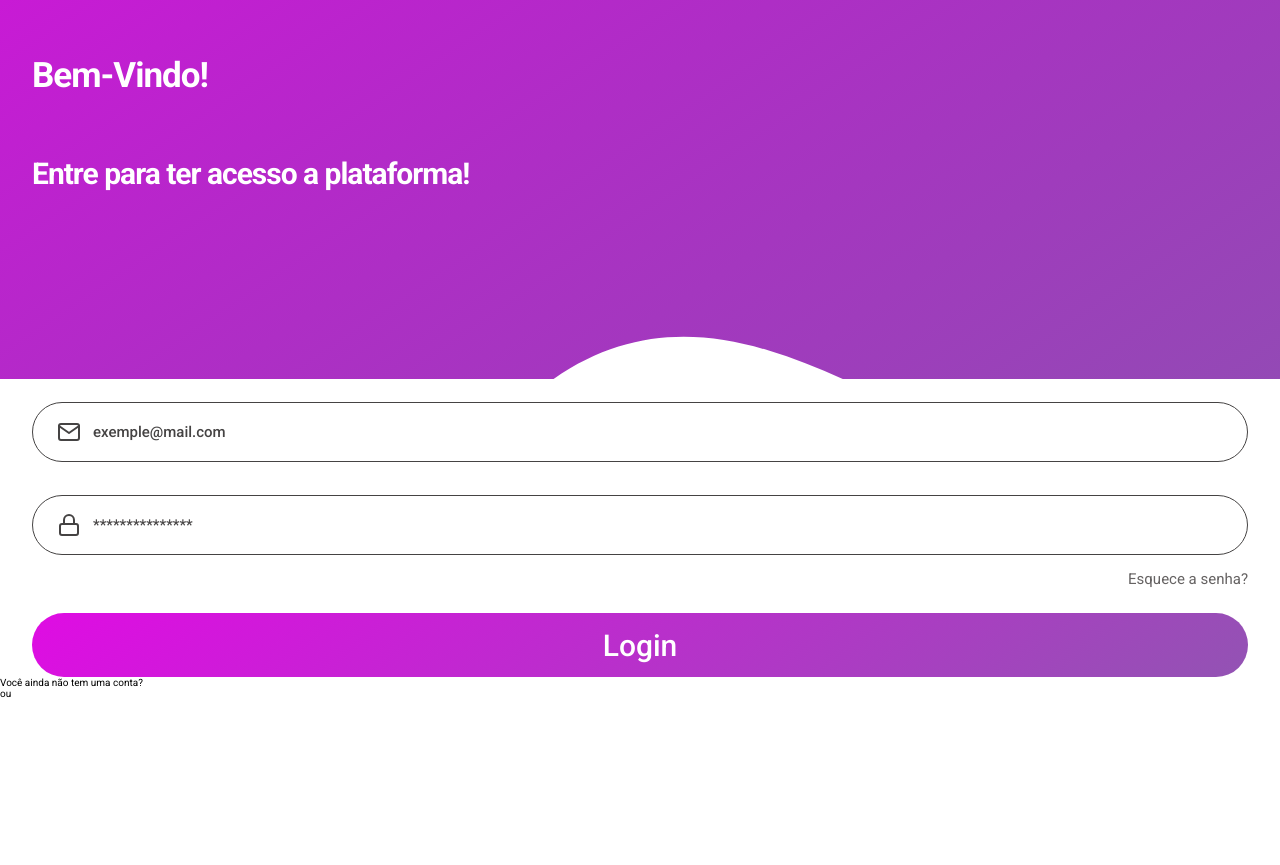
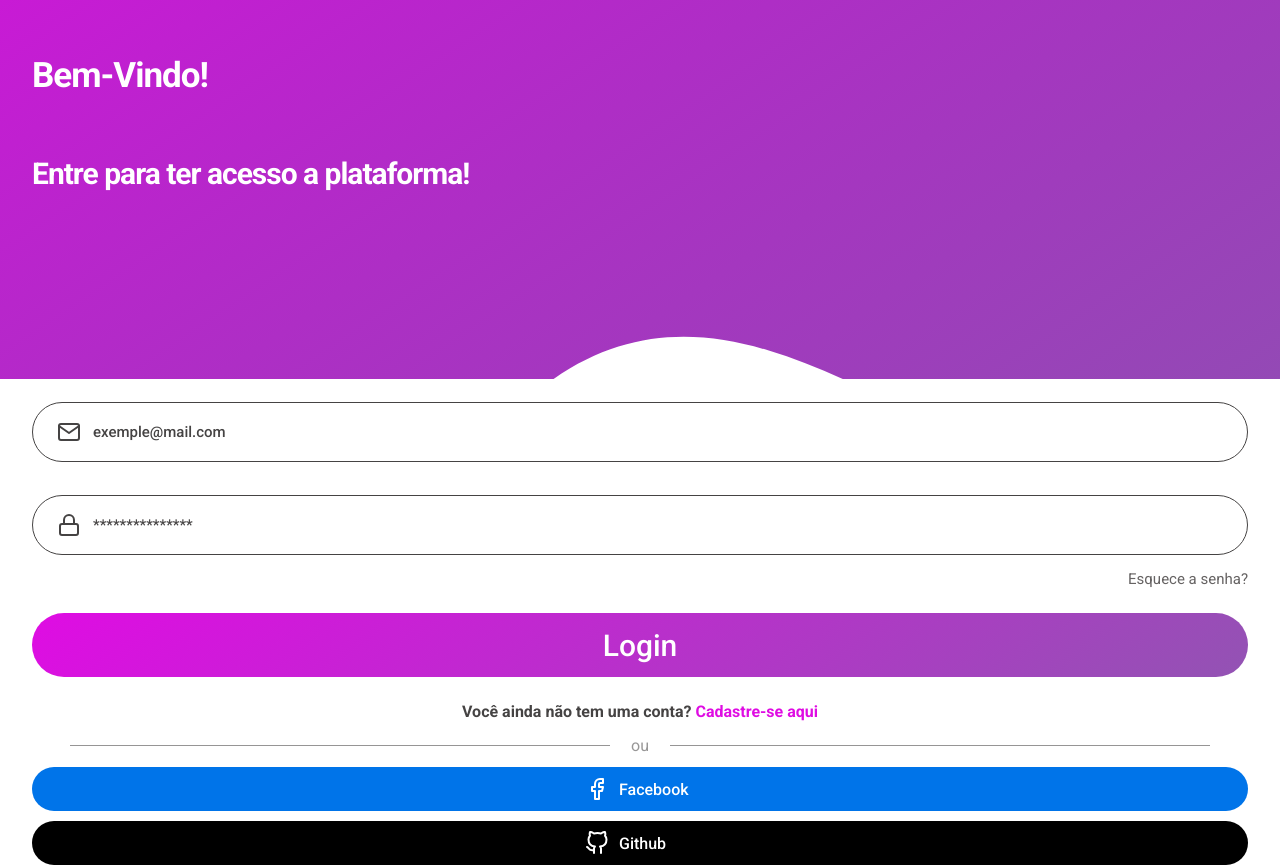
Before and after one commit to Gabriel-Souza2/Tela-login-Responsiva, a plain HTML site: page index.html in a window 1280 px wide. Before the commit the page ends 800 px from the top, so only its background shows below. Drawn offline with nearby package versions, Linux system fonts and the light colour scheme.

Commit message:
Criando botões de login social

```diff
--- a/index.html
+++ b/index.html
@@ -43,9 +43,33 @@
 
     <!--       Fim do form    -->
 
-    <div class="create-count">
+    <div class="create-account">
         <p>Você ainda não tem uma conta? <a href="">Cadastre-se aqui</a></p>
-        <p>ou</p>
+    </div>
+    <div class="social-login">
+        <div class="wrapper-or">
+            <div class="wrapper-line">
+                <span class="line"></span>
+            </div>
+            <span>ou</span>
+            <div class="wrapper-line">
+                <span class="line"></span>
+            </div>
+        </div>
+        <div class="wrapper-btn-social">
+            <a href="" class="btn-facebook">
+                <div>
+                    <i data-feather="facebook" class="icon-btn-social"></i>
+                    Facebook
+                </div>
+            </a>
+            <a href="" class="btn-github">
+                <div>
+                    <i data-feather="github" class="icon-btn-social"></i>
+                    Github
+                </div>
+            </a>
+        </div>
 
     </div>
 
--- a/sass/main.scss
+++ b/sass/main.scss
@@ -142,3 +142,96 @@
         box-shadow: 0 0 5px rgba(43, 10, 113, 0.59);
     }
 }
+
+.create-account {
+    display: flex;
+    justify-content: center;
+    align-items: center;
+
+    color: #454343;
+    font-size: 1.6rem;
+    font-weight: bold;
+
+    margin-top: 2.5rem;
+    padding:0 3.2rem;
+
+    a {
+        color:#DF0CE3;
+    }
+}
+
+.social-login {
+    margin-top: 1.5rem;
+
+    display: flex;
+    flex-direction: column;
+    justify-content: center;
+    align-items: center;
+
+    font-size: 1.6rem;
+
+    .wrapper-or {
+        padding: 0 7.0rem;
+        color: rgba(69,67,67, 0.56);
+        width: 100%;
+        text-align: center;
+        display: grid;
+        grid-template-columns: 1fr 60px 1fr;
+
+        .wrapper-line {
+            display: flex;
+            align-items: center;
+            justify-content: center;
+            .line {
+                width: 100%;
+                height: 1px;
+                background-color: rgba(69,67,67, 0.56);
+            }
+        }
+
+    }
+}
+
+.wrapper-btn-social {
+    margin-top: 1.2rem;
+    padding: 0 3.2rem;
+    color: #fff;
+
+    width: 100%;
+
+
+    a {
+        width: 100%;
+        padding: 1rem;
+        border-radius: 35px;
+        font-weight: 500;
+
+        display: flex;
+
+        justify-content: center;
+        gap:1rem;
+
+        div {
+            display: flex;
+
+            align-items: center;
+            gap:1rem;
+
+            width: 11.0rem;
+
+        }
+    }
+
+    .btn-social-icon {
+        display: block;
+    }
+
+    .btn-facebook {
+        background-color: #0074E9;
+        margin-bottom: 1rem;
+    }
+
+    .btn-github {
+        background-color: #000;
+    }
+}
```
Also changed, not shown: css/main.css, 1 other file.
